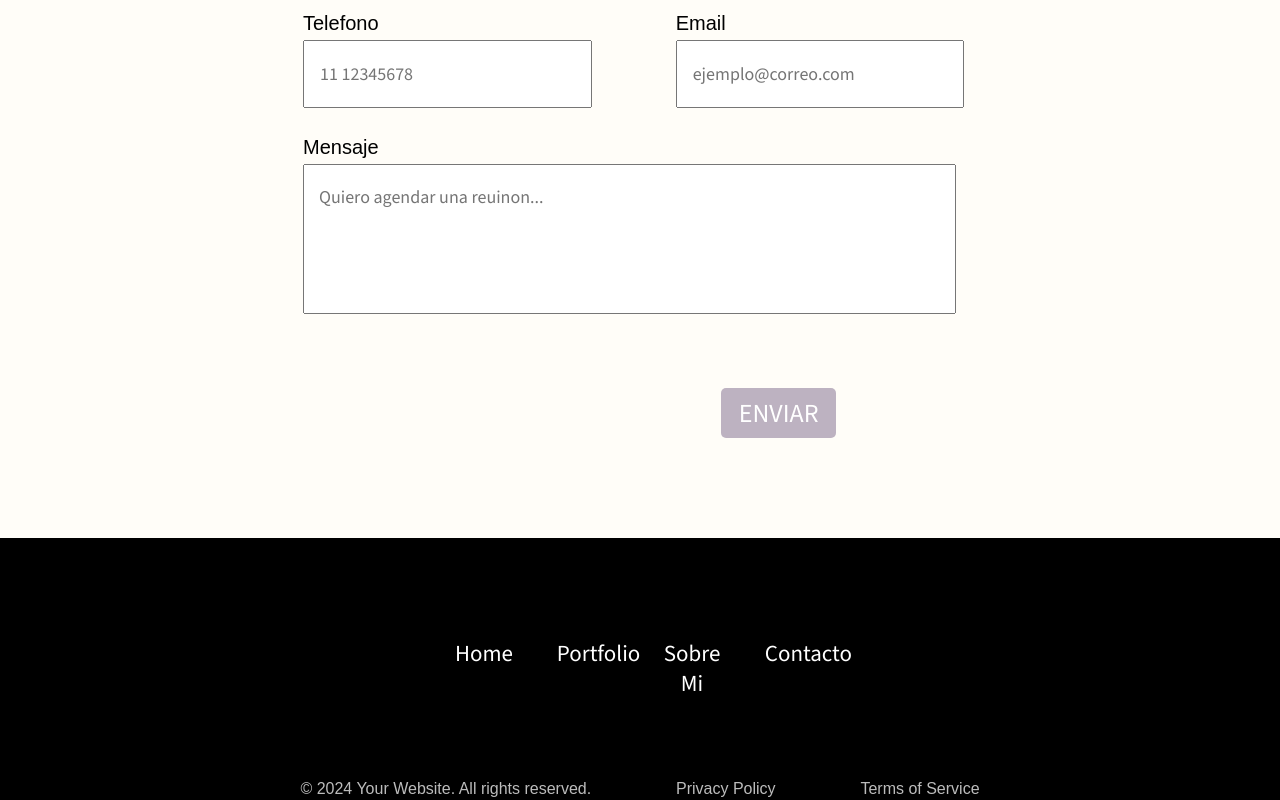
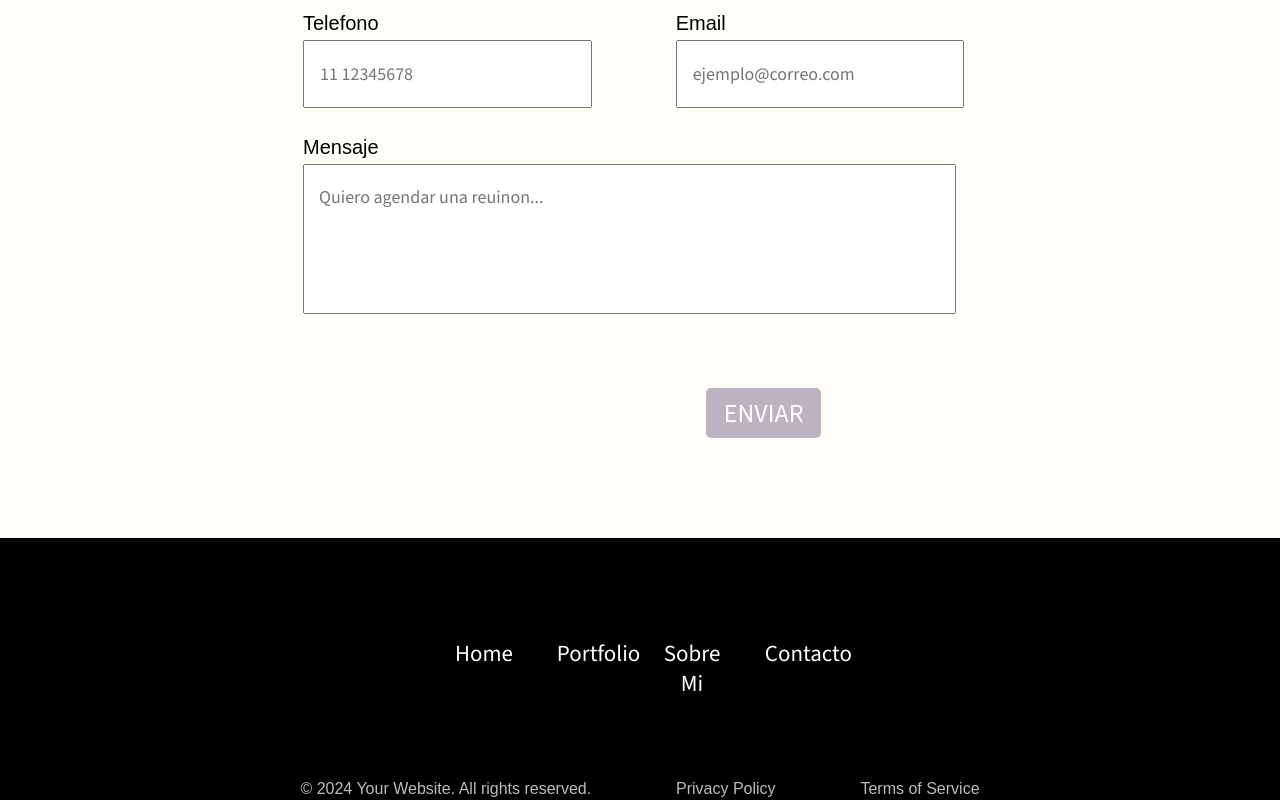
Before and after one commit to Marz004/PortfolioMartinez, a plain HTML site: page contacto.html in a window 1280 px wide. Shown: the part 1579-2379 px from the top of the page. Drawn offline with nearby package versions, Linux system fonts and the light colour scheme.

Commit message:
Boton enviar - Contacto
arregle la posicion del boton del formulario

```diff
--- a/css/style.css
+++ b/css/style.css
@@ -963,7 +963,7 @@ header a {
     width: 15%;
     height: 50px;
     margin-top: 50px;
-    margin-left: 465px;
+    margin-left: 450px;
     border-radius: 5px;
     font-size: 26px;
     border: none;
```
